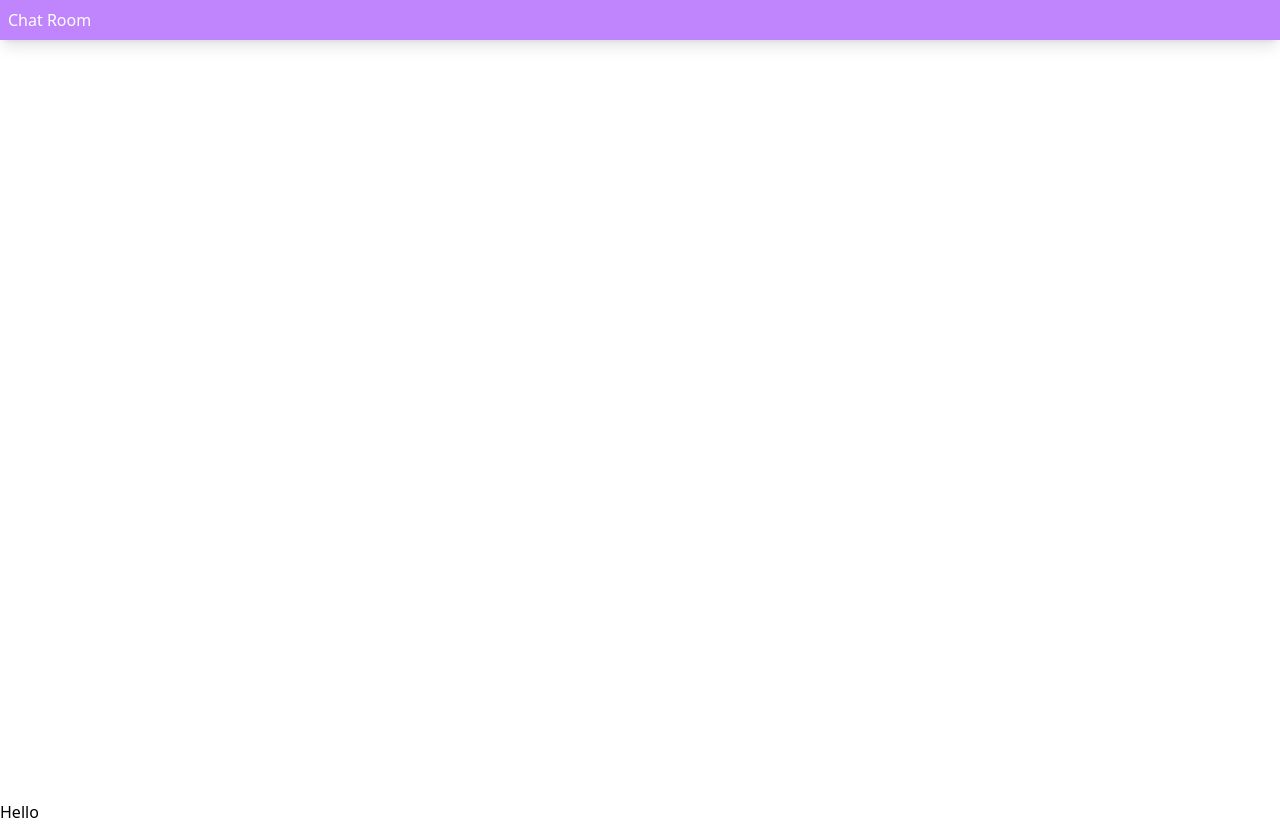
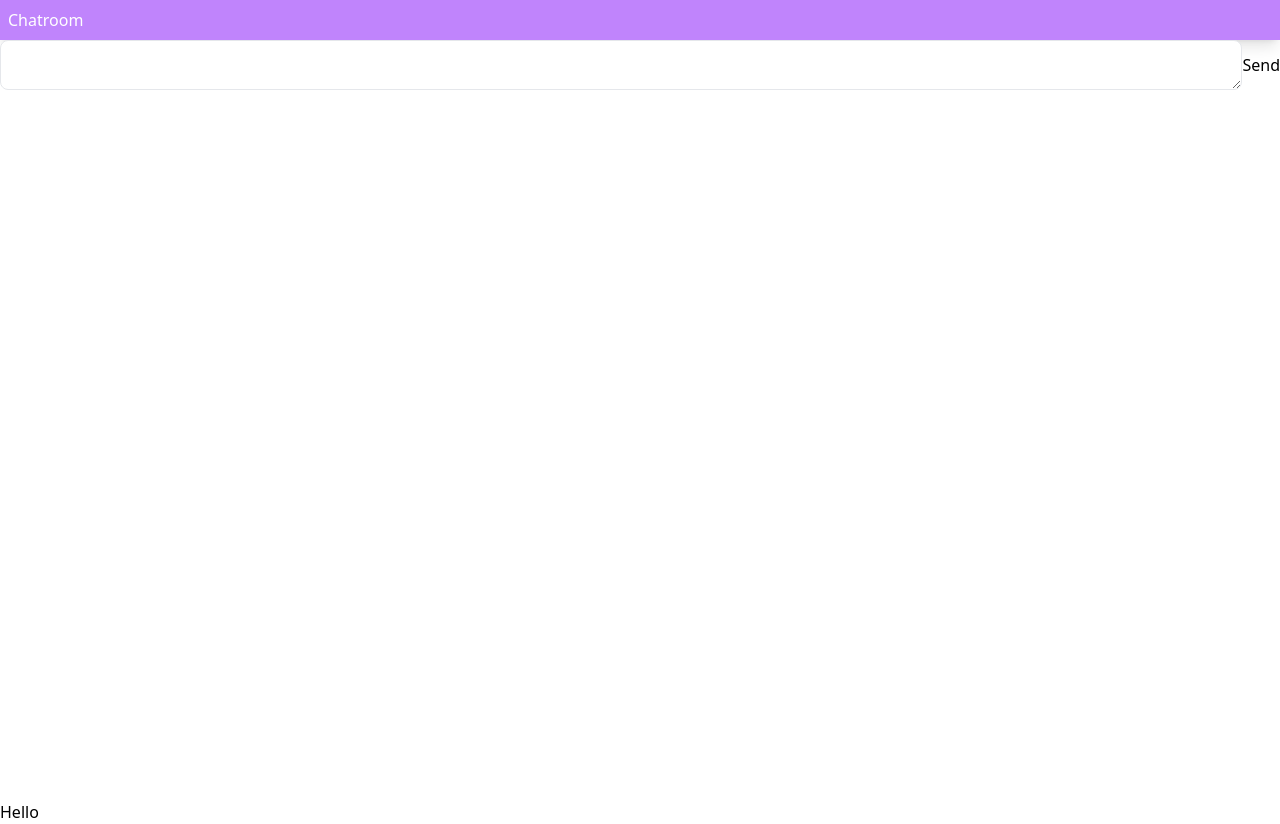
Before and after one commit to reynoldadade/local-chat, a React (Create React App) app: page / in a window 1280 px wide. Built offline with nearby package versions, Linux system fonts and the light colour scheme.

Commit message:
setup message handler

```diff
--- a/src/components/ChatRoom.jsx
+++ b/src/components/ChatRoom.jsx
@@ -1,8 +1,32 @@
+import { useState } from "react";
+
 const ChatRoom = () => {
+  // create message variable
+  const [message, setMessage] = useState("");
+  // handle when send message button is clicked
+  const sendMessageHandler = () => {
+    console.log(message);
+  };
+  //handle when input is used
+  const handleChange = (e) => {
+    setMessage(e.target.value);
+  };
+
   return (
     <div className="w-screen h-screen">
-      <div className="w-full p-2 shadow-lg bg-purple-400 text-white">
-        Chat Room
+      <div className="w-full p-2 shadow-lg bg-purple-400 text-white flex flex-col justify-between">
+        Chatroom
+      </div>
+      <div id="message-view" className="flex-grow"></div>
+      <div id="inputs" className="flex">
+        <textarea
+          type="text"
+          name="message"
+          className="border rounded-lg flex-grow"
+          value={message}
+          onChange={handleChange}
+        />
+        <button onClick={sendMessageHandler}>Send</button>
       </div>
     </div>
   );
```
